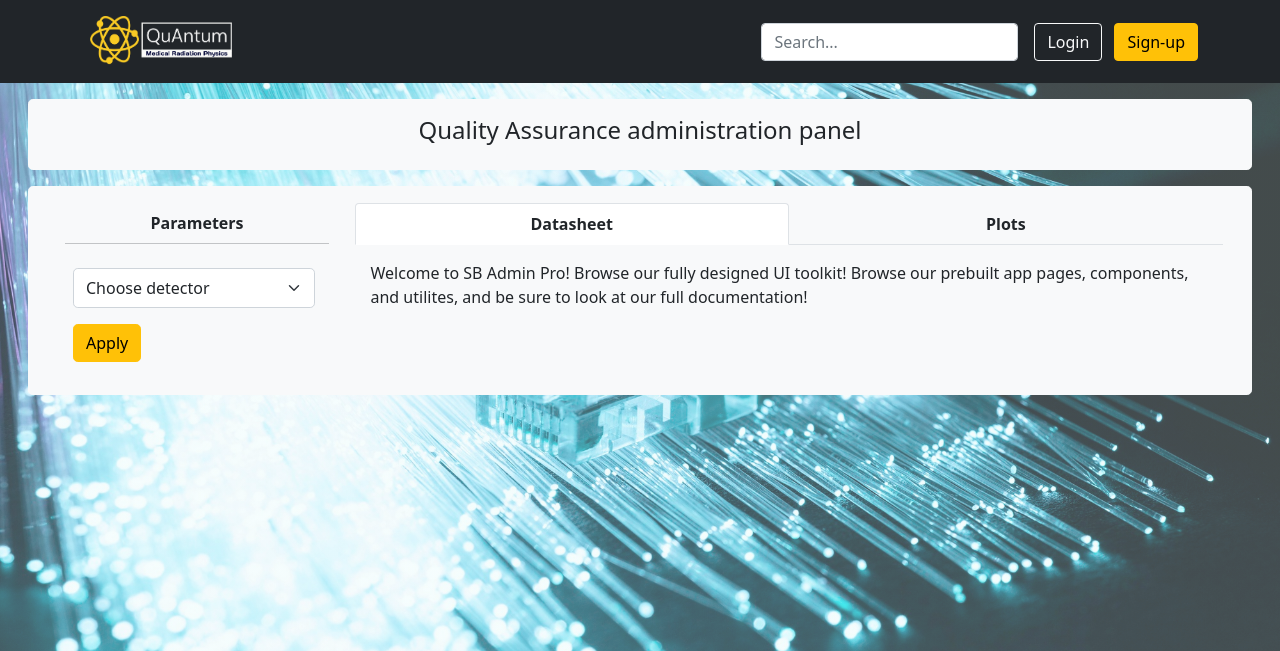
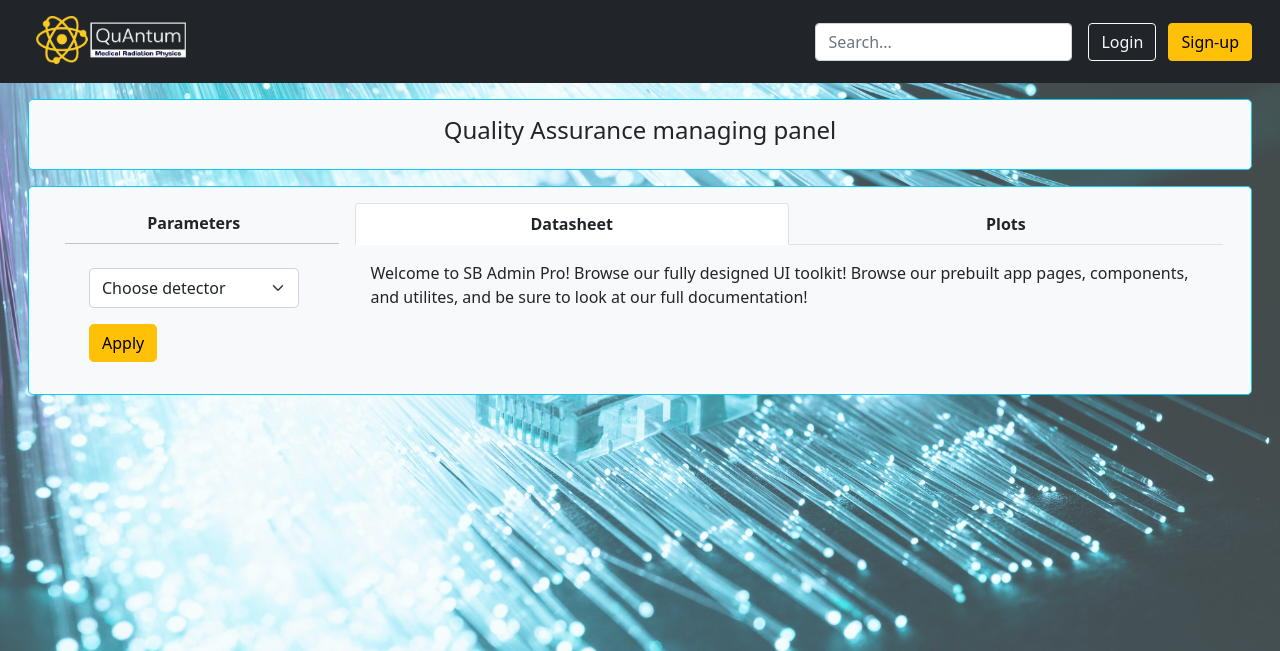
Before and after one commit to ADv0rnik/quantum, a Django app: page / in a window 1280 px wide. Shown: the top 651 px of the page. Run offline with Django 5.2, Linux system fonts and the light colour scheme; data that the repository does not hold is empty; parts of the project's set-up code (start-up, migrations or seed data) failed here and were passed over.

Commit message:
DEV-0009 Updated front page

```diff
--- a/qa/templates/dashboard.html
+++ b/qa/templates/dashboard.html
@@ -2,20 +2,20 @@
 
 {% block content %}
 <div class="container-fluid">
-    <div class="title p-3 m-3 text-center bg-light border border-light rounded-3">
-        <h4>Quality Assurance administration panel</h4>
+    <div class="title p-3 m-3 text-center bg-light border border-opacity-50 border-info rounded-3">
+        <h4>Quality Assurance managing panel</h4>
     </div>
-    <div class="row bg-light p-3 m-3 border border-light rounded-3">
+    <div class="row bg-light p-3 m-3 border border-opacity-50 border-info rounded-3">
         <div class="col-sm-3">
-            <div class="d-flex flex-column flex-shrink-0" style="width: 280px;">
+            <div class="d-flex flex-column flex-shrink-0" style="width: 100%;">
                 <span class="text-center fw-bold pt-2">Parameters</span>
-                <hr class="d-flex" style="margin: 0.5rem">
+                <hr class="d-flex" style="width: 100%; border-width:0; margin: 0.5rem">
             </div>
-            <div class="modal-body mx-auto">
+            <div class="modal-body mx-3">
                 <form action="#" method="post" autocomplete="off">
                     {% csrf_token %}
-                    <div class="form-floating mb-3">
-                        <select class="form-select rounded-3" name="countries" id="select" style="height: 2.5rem; padding-bottom: 0.5rem; padding-top: 0.5rem">
+                    <div class="form-floating mb-3 ">
+                        <select class="form-select rounded-3" name="countries" id="select" style="height: 2.5rem; width: 100%; padding-bottom: 0.5rem; padding-top: 0.5rem">
                             <option value="">Choose detector</option>
                             {% for detector in detectors %}
                                 <option value="{{ detector.code }}">{{ detector.code }}</option>
--- a/templates/base.html
+++ b/templates/base.html
@@ -6,7 +6,7 @@
     <title>{{ title }}</title>
     <link href="https://cdn.jsdelivr.net/npm/bootstrap@5.0.2/dist/css/bootstrap.min.css" rel="stylesheet"
           integrity="sha384-EVSTQN3/azprG1Anm3QDgpJLIm9Nao0Yz1ztcQTwFspd3yD65VohhpuuCOmLASjC" crossorigin="anonymous">
-    <link rel="icon" type="image/x-icon" href="{% static 'qa_favicon.png' %}">
+    <link rel="icon" type="image/x-icon" href="{% static 'qa-favicon-black.png' %}">
     <style type="text/css">
         body {
             background: linear-gradient(rgba(223, 249, 251, 0.3), rgba(223, 249, 251, 0.3)), url('{% static "bg-image.jpg" %}') no-repeat center center fixed;
@@ -16,11 +16,11 @@
 </head>
 <body class="d-flex flex-column min-vh-100">
 <header class="p-3 bg-dark text-white">
-    <div class="container">
+    <div class="container-fluid">
         <div class="d-flex flex-wrap align-items-center justify-content-center justify-content-lg-start">
-            <a href="/" class="d-flex align-items-center mb-2 mb-lg-0 text-white text-decoration-none">
+            <a href="/" class="d-flex align-items-center mb-2 ms-2 mb-lg-0 text-white text-decoration-none">
                 <img src="{% static 'logo_new.png' %}" alt="Logo" width="150" height="51"
-                    class="d-inline-block align-text-top" style="padding-left: 0.5rem ;margin-right: 0.5rem;">
+                    class="d-inline-block align-text-top">
             </a>
             <ul class="nav col-12 col-lg-auto me-lg-auto mb-2 justify-content-center mb-md-0">
                 {% if user.is_superuser %}
```
Also changed, not shown: static/qa-favicon-black.png (added).
